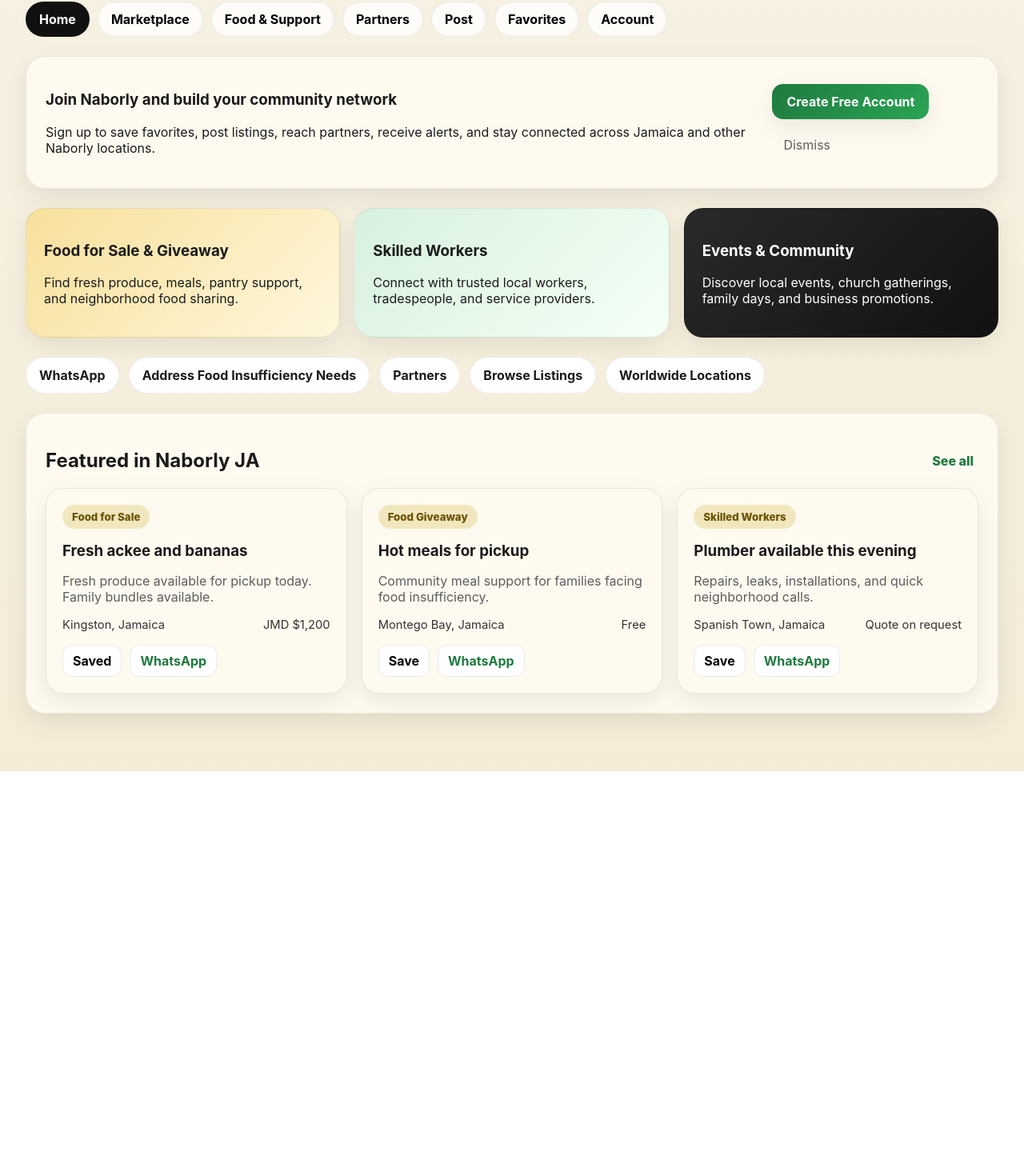
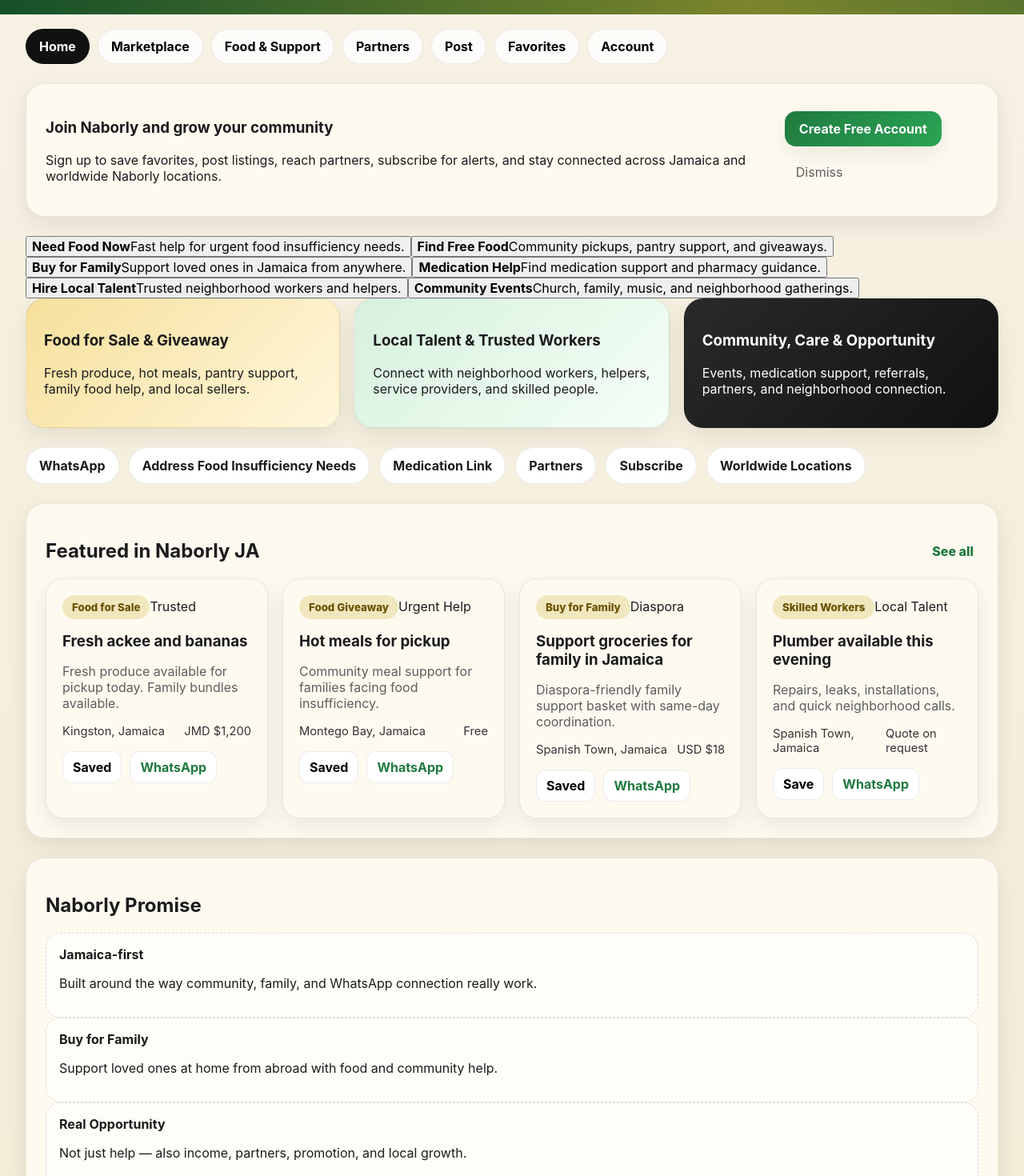
Before and after one commit to S-d2026/naborly-app-fixed, a React (Vite) app: page / in a window 1280 px wide. Shown: the part 745-2215 px from the top of the page at 80% size. Before the commit the page ends 1709 px from the top, so only its background shows below. Built offline with nearby package versions, Linux system fonts and the light colour scheme.

Commit message:
Update App.jsx
Restore Naborly JA heart

```diff
--- a/src/App.jsx
+++ b/src/App.jsx
@@ -8,15 +8,63 @@
   "Naborly Guyana",
   "Naborly USA",
   "Naborly UK",
+  "Naborly Toronto",
+  "Naborly Africa",
 ];
 
 const categories = [
+  "All",
   "Food for Sale",
   "Food Giveaway",
+  "Buy for Family",
   "Skilled Workers",
   "Events",
   "Medication",
   "Urgent Needs",
+  "Partners",
+];
+
+const quickActions = [
+  {
+    id: "need-food-now",
+    title: "Need Food Now",
+    text: "Fast help for urgent food insufficiency needs.",
+    tab: "support",
+  },
+  {
+    id: "find-free-food",
+    title: "Find Free Food",
+    text: "Community pickups, pantry support, and giveaways.",
+    tab: "market",
+    category: "Food Giveaway",
+  },
+  {
+    id: "buy-for-family",
+    title: "Buy for Family",
+    text: "Support loved ones in Jamaica from anywhere.",
+    tab: "market",
+    category: "Buy for Family",
+  },
+  {
+    id: "med-help",
+    title: "Medication Help",
+    text: "Find medication support and pharmacy guidance.",
+    tab: "support",
+  },
+  {
+    id: "hire-local-help",
+    title: "Hire Local Talent",
+    text: "Trusted neighborhood workers and helpers.",
+    tab: "market",
+    category: "Skilled Workers",
+  },
+  {
+    id: "community-events",
+    title: "Community Events",
+    text: "Church, family, music, and neighborhood gatherings.",
+    tab: "market",
+    category: "Events",
+  },
 ];
 
 const starterListings = [
@@ -28,6 +76,7 @@
     price: "JMD $1,200",
     description: "Fresh produce available for pickup today. Family bundles available.",
     contact: "WhatsApp Vendor",
+    badge: "Trusted",
   },
   {
     id: 2,
@@ -37,42 +86,85 @@
     price: "Free",
     description: "Community meal support for families facing food insufficiency.",
     contact: "Community Partner",
+    badge: "Urgent Help",
   },
   {
     id: 3,
+    title: "Support groceries for family in Jamaica",
+    category: "Buy for Family",
+    location: "Spanish Town, Jamaica",
+    price: "USD $18",
+    description: "Diaspora-friendly family support basket with same-day coordination.",
+    contact: "Family Support Desk",
+    badge: "Diaspora",
+  },
+  {
+    id: 4,
     title: "Plumber available this evening",
     category: "Skilled Workers",
     location: "Spanish Town, Jamaica",
     price: "Quote on request",
     description: "Repairs, leaks, installations, and quick neighborhood calls.",
     contact: "WhatsApp Worker",
+    badge: "Local Talent",
   },
   {
-    id: 4,
+    id: 5,
     title: "Local market and family fun day",
     category: "Events",
     location: "Ocho Rios, Jamaica",
     price: "Free entry",
     description: "Food vendors, music, children activities, and local business booths.",
     contact: "Event Team",
+    badge: "Community",
   },
   {
-    id: 5,
+    id: 6,
     title: "Medication support directory",
     category: "Medication",
     location: "Islandwide",
     price: "Support Resource",
     description: "Find help locating medication support resources and pharmacy guidance.",
     contact: "Support Desk",
+    badge: "Health",
   },
   {
-    id: 6,
+    id: 7,
     title: "Urgent food insufficiency assistance",
     category: "Urgent Needs",
     location: "Neighborhood Support",
     price: "Immediate Help",
     description: "Connect with nearby food support, churches, partners, and emergency contacts.",
     contact: "Naborly Care",
+    badge: "Emergency",
+  },
+  {
+    id: 8,
+    title: "Church pantry partner",
+    category: "Partners",
+    location: "St. Catherine, Jamaica",
+    price: "Partner Resource",
+    description: "A faith-based pantry and support team available for family referrals.",
+    contact: "Partner Team",
+    badge: "Partner",
+  },
+];
+
+const partnerPlans = [
+  {
+    name: "Starter Partner",
+    price: "Free",
+    text: "Basic listings and community visibility.",
+  },
+  {
+    name: "Featured Seller",
+    price: "JMD 3,000 / month",
+    text: "Featured placement and stronger promotion.",
+  },
+  {
+    name: "Business Pro",
+    price: "JMD 10,000 / month",
+    text: "Premium promotion, homepage presence, and growth support.",
   },
 ];
 
@@ -85,8 +177,8 @@
       <div>
         <div className="wave-title">Hello Nabor</div>
         <div className="wave-text">
-          Welcome back to a neighborhood-powered community platform built for connection,
-          support, local trade, and everyday help.
+          Welcome to a Jamaica-rooted neighborhood platform where people help,
+          trade, connect, and support family.
         </div>
       </div>
     </div>
@@ -97,9 +189,11 @@
   const [selectedLocation, setSelectedLocation] = useState("Naborly JA");
   const [selectedCategory, setSelectedCategory] = useState("All");
   const [searchTerm, setSearchTerm] = useState("");
-  const [favorites, setFavorites] = useState([1, 5]);
+  const [favorites, setFavorites] = useState([1, 2, 3, 6]);
   const [activeTab, setActiveTab] = useState("home");
   const [showSignup, setShowSignup] = useState(true);
+  const [subscribeEmail, setSubscribeEmail] = useState("");
+  const [subscribeMessage, setSubscribeMessage] = useState("");
 
   const [formData, setFormData] = useState({
     title: "",
@@ -114,10 +208,12 @@
     return starterListings.filter((item) => {
       const matchesCategory =
         selectedCategory === "All" || item.category === selectedCategory;
+      const q = searchTerm.toLowerCase();
       const matchesSearch =
-        item.title.toLowerCase().includes(searchTerm.toLowerCase()) ||
-        item.description.toLowerCase().includes(searchTerm.toLowerCase()) ||
-        item.location.toLowerCase().includes(searchTerm.toLowerCase());
+        item.title.toLowerCase().includes(q) ||
+        item.description.toLowerCase().includes(q) ||
+        item.location.toLowerCase().includes(q) ||
+        item.category.toLowerCase().includes(q);
       return matchesCategory && matchesSearch;
     });
   }, [selectedCategory, searchTerm]);
@@ -137,7 +233,7 @@
 
   const handlePostSubmit = (e) => {
     e.preventDefault();
-    alert("Your listing draft was captured. Next we can connect this to a real database.");
+    alert("Your Naborly listing draft was captured. Next we can connect this to a real database.");
     setFormData({
       title: "",
       category: "Food for Sale",
@@ -148,12 +244,27 @@
     });
   };
 
+  const handleSubscribe = () => {
+    if (!subscribeEmail.trim()) return;
+    setSubscribeMessage("Thanks for subscribing to Naborly updates.");
+    setSubscribeEmail("");
+  };
+
+  const handleQuickAction = (action) => {
+    setActiveTab(action.tab);
+    if (action.category) {
+      setSelectedCategory(action.category);
+    } else {
+      setSelectedCategory("All");
+    }
+  };
+
   return (
     <div className="app-shell">
       <header className="topbar">
         <div>
           <div className="brand-mark">Naborly</div>
-          <div className="brand-sub">Community. Food. Support. Opportunity.</div>
+          <div className="brand-sub">Neighbors helping neighbors, selling to neighbors.</div>
         </div>
 
         <div className="topbar-actions">
@@ -178,21 +289,24 @@
         </div>
       </header>
 
-      <section className="hero">
+      <section className="hero jamaica-hero">
         <div className="hero-overlay" />
         <div className="hero-content">
           <span className="hero-badge">Welcome to Naborly JA</span>
-          <h1>Find food, support, local services, events, and urgent help in your neighborhood.</h1>
+          <h1>
+            Food, help, medication support, local talent, events, and family care —
+            all in one neighborhood platform.
+          </h1>
           <p>
-            Built with the spirit of Jamaica at its center — and designed to grow into
-            Naborly communities worldwide.
+            Naborly is built with Jamaica at its heart and designed to grow across the
+            Caribbean and beyond without losing its community soul.
           </p>
 
           <WaveHello />
 
           <div className="hero-buttons">
             <button className="solid-btn" onClick={() => setActiveTab("market")}>
-              Explore Marketplace
+              Explore Naborly
             </button>
             <button className="outline-light-btn" onClick={() => setActiveTab("support")}>
               Get Help Now
@@ -250,10 +364,10 @@
         {showSignup && (
           <section className="signup-banner">
             <div>
-              <h3>Join Naborly and build your community network</h3>
+              <h3>Join Naborly and grow your community</h3>
               <p>
-                Sign up to save favorites, post listings, reach partners, receive alerts, and
-                stay connected across Jamaica and other Naborly locations.
+                Sign up to save favorites, post listings, reach partners, subscribe for alerts,
+                and stay connected across Jamaica and worldwide Naborly locations.
               </p>
             </div>
             <div className="signup-actions">
@@ -267,18 +381,31 @@
 
         {activeTab === "home" && (
           <>
+            <section className="quick-action-grid">
+              {quickActions.map((action) => (
+                <button
+                  key={action.id}
+                  className="action-card"
+                  onClick={() => handleQuickAction(action)}
+                >
+                  <strong>{action.title}</strong>
+                  <span>{action.text}</span>
+                </button>
+              ))}
+            </section>
+
             <section className="feature-grid">
               <div className="feature-card gold">
                 <h3>Food for Sale & Giveaway</h3>
-                <p>Find fresh produce, meals, pantry support, and neighborhood food sharing.</p>
+                <p>Fresh produce, hot meals, pantry support, family food help, and local sellers.</p>
               </div>
               <div className="feature-card green">
-                <h3>Skilled Workers</h3>
-                <p>Connect with trusted local workers, tradespeople, and service providers.</p>
+                <h3>Local Talent & Trusted Workers</h3>
+                <p>Connect with neighborhood workers, helpers, service providers, and skilled people.</p>
               </div>
               <div className="feature-card black">
-                <h3>Events & Community</h3>
-                <p>Discover local events, church gatherings, family days, and business promotions.</p>
+                <h3>Community, Care & Opportunity</h3>
+                <p>Events, medication support, referrals, partners, and neighborhood connection.</p>
               </div>
             </section>
 
@@ -289,11 +416,14 @@
               <button className="quick-link" onClick={() => setActiveTab("support")}>
                 Address Food Insufficiency Needs
               </button>
+              <button className="quick-link" onClick={() => setActiveTab("support")}>
+                Medication Link
+              </button>
               <button className="quick-link" onClick={() => setActiveTab("partners")}>
                 Partners
               </button>
-              <button className="quick-link" onClick={() => setActiveTab("market")}>
-                Browse Listings
+              <button className="quick-link" onClick={() => setActiveTab("partners")}>
+                Subscribe
               </button>
               <button className="quick-link" onClick={() => setActiveTab("account")}>
                 Worldwide Locations
@@ -309,9 +439,10 @@
               </div>
 
               <div className="listing-grid">
-                {starterListings.slice(0, 3).map((item) => (
+                {starterListings.slice(0, 4).map((item) => (
                   <article key={item.id} className="listing-card">
                     <span className="pill">{item.category}</span>
+                    <span className="micro-badge">{item.badge}</span>
                     <h3>{item.title}</h3>
                     <p>{item.description}</p>
                     <div className="listing-meta">
@@ -322,12 +453,37 @@
                       <button className="mini-btn" onClick={() => toggleFavorite(item.id)}>
                         {favorites.includes(item.id) ? "Saved" : "Save"}
                       </button>
-                      <a className="mini-btn linkish" href="https://wa.me/" target="_blank" rel="noreferrer">
+                      <a
+                        className="mini-btn linkish"
+                        href="https://wa.me/"
+                        target="_blank"
+                        rel="noreferrer"
+                      >
                         WhatsApp
                       </a>
                     </div>
                   </article>
                 ))}
+              </div>
+            </section>
+
+            <section className="section-card">
+              <div className="section-header">
+                <h2>Naborly Promise</h2>
+              </div>
+              <div className="promise-grid">
+                <div className="info-box">
+                  <strong>Jamaica-first</strong>
+                  <p>Built around the way community, family, and WhatsApp connection really work.</p>
+                </div>
+                <div className="info-box">
+                  <strong>Buy for Family</strong>
+                  <p>Support loved ones at home from abroad with food and community help.</p>
+                </div>
+                <div className="info-box">
+                  <strong>Real Opportunity</strong>
+                  <p>Not just help — also income, partners, promotion, and local growth.</p>
+                </div>
               </div>
             </section>
           </>
@@ -339,7 +495,7 @@
               <input
                 className="search-input"
                 type="text"
-                placeholder="Search food, workers, events, needs..."
+                placeholder="Search food, medication, workers, events, needs..."
                 value={searchTerm}
                 onChange={(e) => setSearchTerm(e.target.value)}
               />
@@ -349,7 +505,6 @@
                 value={selectedCategory}
                 onChange={(e) => setSelectedCategory(e.target.value)}
               >
-                <option value="All">All Categories</option>
                 {categories.map((category) => (
                   <option key={category} value={category}>
                     {category}
@@ -362,6 +517,7 @@
               {filteredListings.map((item) => (
                 <article key={item.id} className="listing-card">
                   <span className="pill">{item.category}</span>
+                  <span className="micro-badge">{item.badge}</span>
                   <h3>{item.title}</h3>
                   <p>{item.description}</p>
                   <div className="listing-meta">
@@ -372,7 +528,12 @@
                     <button className="mini-btn" onClick={() => toggleFavorite(item.id)}>
                       {favorites.includes(item.id) ? "Saved" : "Save"}
                     </button>
-                    <a className="mini-btn linkish" href="https://wa.me/" target="_blank" rel="noreferrer">
+                    <a
+                      className="mini-btn linkish"
+                      href="https://wa.me/"
+                      target="_blank"
+                      rel="noreferrer"
+                    >
                       Contact
                     </a>
                   </div>
@@ -388,14 +549,14 @@
               <h2>Address Food Insufficiency Needs</h2>
               <p>
                 Find nearby food support, local partners, church outreach, family meal programs,
-                and urgent neighborhood assistance.
+                pantry help, and urgent neighborhood assistance.
               </p>
               <ul className="support-list">
                 <li>Emergency meal help</li>
                 <li>Community food pickups</li>
                 <li>Family pantry support</li>
-                <li>Neighborhood partner contacts</li>
-                <li>Urgent needs and referral links</li>
+                <li>Church and partner referrals</li>
+                <li>Urgent neighborhood contacts</li>
               </ul>
               <a className="solid-btn inline-btn" href="https://wa.me/" target="_blank" rel="noreferrer">
                 Ask for Help on WhatsApp
@@ -405,12 +566,14 @@
             <div className="section-card">
               <h2>Medication Support</h2>
               <p>
-                Connect people to medication support resources, guidance, and community help points.
+                Connect people to medication support resources, pharmacies, urgent guidance,
+                and family care links.
               </p>
               <div className="info-box">
                 <strong>Medication Link</strong>
                 <p>
-                  Add your real pharmacy, partner, or medical resource link here in the next round.
+                  This section is where your real medication support link, pharmacy partner, or
+                  Med Help flow should live.
                 </p>
               </div>
               <button className="outline-btn">View Medication Resources</button>
@@ -423,35 +586,57 @@
             <div className="section-card">
               <h2>Partners</h2>
               <p>
-                Community groups, churches, food providers, organizers, social support groups,
-                skilled worker networks, and local businesses can partner with Naborly.
+                Churches, pantries, food providers, pharmacies, local businesses, organizers,
+                skilled worker networks, and community groups can all grow through Naborly.
               </p>
+
               <div className="partner-grid">
                 <div className="partner-box">Community Kitchens</div>
                 <div className="partner-box">Church Partners</div>
                 <div className="partner-box">Local Vendors</div>
-                <div className="partner-box">Medication Support Partners</div>
+                <div className="partner-box">Medication Partners</div>
+              </div>
+
+              <div className="partner-plan-grid">
+                {partnerPlans.map((plan) => (
+                  <div key={plan.name} className="partner-plan">
+                    <strong>{plan.name}</strong>
+                    <span>{plan.price}</span>
+                    <p>{plan.text}</p>
+                  </div>
+                ))}
               </div>
             </div>
 
             <div className="section-card">
               <h2>Subscribe</h2>
               <p>
-                Stay updated on new listings, neighborhood alerts, urgent community needs, and
-                partner opportunities.
+                Stay updated on listings, neighborhood alerts, food support, urgent needs,
+                business growth, and partner opportunities.
               </p>
               <div className="subscribe-box">
-                <input type="text" placeholder="Enter your email" className="search-input" />
-                <button className="solid-btn">Subscribe</button>
+                <input
+                  type="text"
+                  placeholder="Enter your email"
+                  className="search-input"
+                  value={subscribeEmail}
+                  onChange={(e) => setSubscribeEmail(e.target.value)}
+                />
+                <button className="solid-btn" onClick={handleSubscribe}>
+                  Subscribe
+                </button>
               </div>
+              {subscribeMessage ? <p className="subscribe-note">{subscribeMessage}</p> : null}
             </div>
           </section>
         )}
 
         {activeTab === "post" && (
           <section className="section-card narrow">
-            <h2>Post a Listing</h2>
-            <p>Offer food, share help, promote an event, or connect your service to the community.</p>
+            <h2>Post to the Community</h2>
+            <p>
+              Offer food, share help, promote an event, list a service, or connect support to people who need it.
+            </p>
 
             <form className="post-form" onSubmit={handlePostSubmit}>
               <input
@@ -469,7 +654,7 @@
                 onChange={handleFormChange}
                 className="category-select"
               >
-                {categories.map((category) => (
+                {categories.filter((item) => item !== "All").map((category) => (
                   <option key={category} value={category}>
                     {category}
                   </option>
@@ -490,7 +675,7 @@
                 value={formData.price}
                 onChange={handleFormChange}
                 className="search-input"
-                placeholder="Price or support type"
+                placeholder="Price, free, or support type"
               />
 
               <textarea
@@ -498,7 +683,7 @@
                 value={formData.description}
                 onChange={handleFormChange}
                 className="text-area"
-                placeholder="Describe your listing"
+                placeholder="Describe your post"
                 rows="5"
                 required
               />
@@ -513,7 +698,7 @@
 
               <div className="upload-box">
                 <span>Image upload area</span>
-                <small>We can connect real photo uploads next.</small>
+                <small>Next round: connect real uploads and post images.</small>
               </div>
 
               <button type="submit" className="solid-btn">
@@ -531,6 +716,7 @@
                 favoriteListings.map((item) => (
                   <article key={item.id} className="listing-card">
                     <span className="pill">{item.category}</span>
+                    <span className="micro-badge">{item.badge}</span>
                     <h3>{item.title}</h3>
                     <p>{item.description}</p>
                     <div className="listing-meta">
@@ -550,11 +736,15 @@
           <section className="two-col">
             <div className="section-card">
               <h2>My Account</h2>
-              <p>Create your account, manage your profile, and access saved listings and alerts.</p>
+              <p>
+                Create your account, manage your profile, save favorites, subscribe for alerts,
+                and stay connected to your Naborly locations.
+              </p>
               <div className="account-box">
                 <div className="account-line"><strong>Name:</strong> Future member</div>
                 <div className="account-line"><strong>Location:</strong> {selectedLocation}</div>
                 <div className="account-line"><strong>Status:</strong> Sign up encouraged</div>
+                <div className="account-line"><strong>Connection:</strong> WhatsApp-first</div>
               </div>
               <button className="solid-btn">Create Account</button>
             </div>
@@ -562,8 +752,8 @@
             <div className="section-card">
               <h2>Worldwide Naborly Locations</h2>
               <p>
-                Naborly can grow across islands and communities while keeping the neighborhood
-                heart intact.
+                Jamaica is the heart, but Naborly can connect islands, diaspora families,
+                and neighborhood communities worldwide.
               </p>
               <div className="location-grid">
                 {locations.map((location) => (
```
